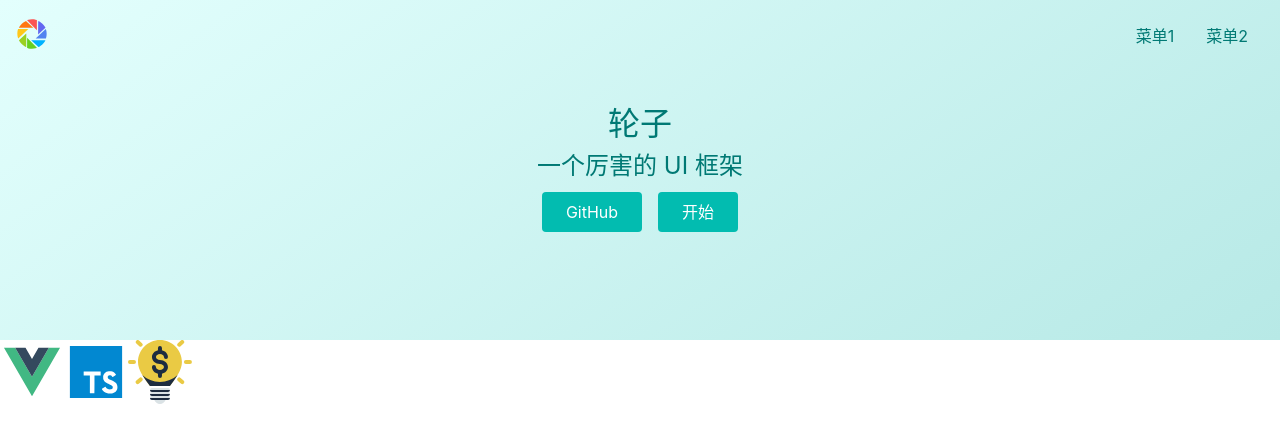
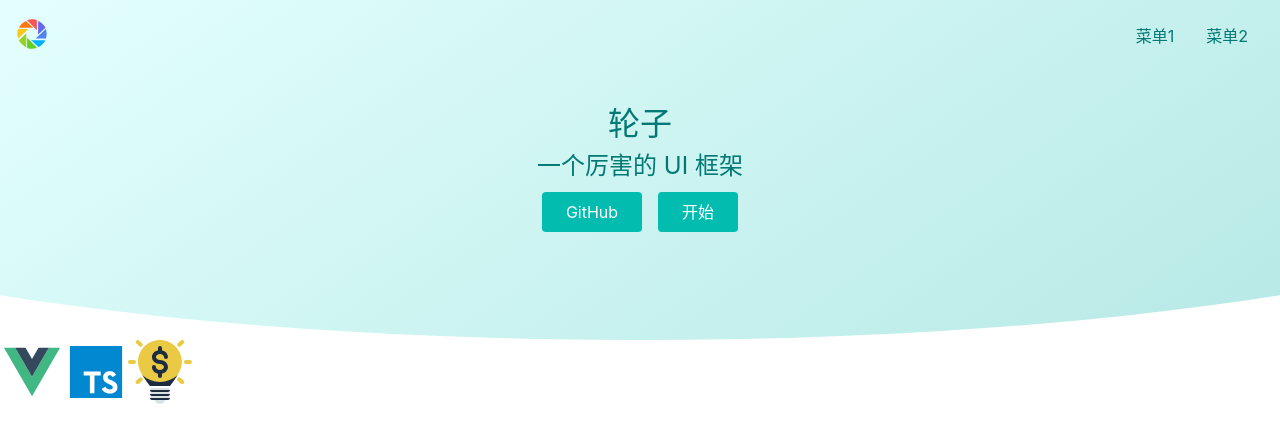
Before and after one commit to heavenly-zy/v3-wheel, a Vue app: page / in a window 1280 px wide. Shown: the top 442 px of the page. Built offline with nearby package versions, Linux system fonts and the light colour scheme.

Commit message:
实现圆弧

```diff
--- a/src/views/Home.vue
+++ b/src/views/Home.vue
@@ -38,6 +38,7 @@ $border-radius: 4px;
 $color: #007974;
 .topnavAndBanner {
 	background: linear-gradient(145deg, rgba(227, 255, 253, 1) 0%, rgba(183, 233, 230, 1) 100%);
+	clip-path: ellipse(80% 60% at 50% 40%);
 }
 
 .features {
```
